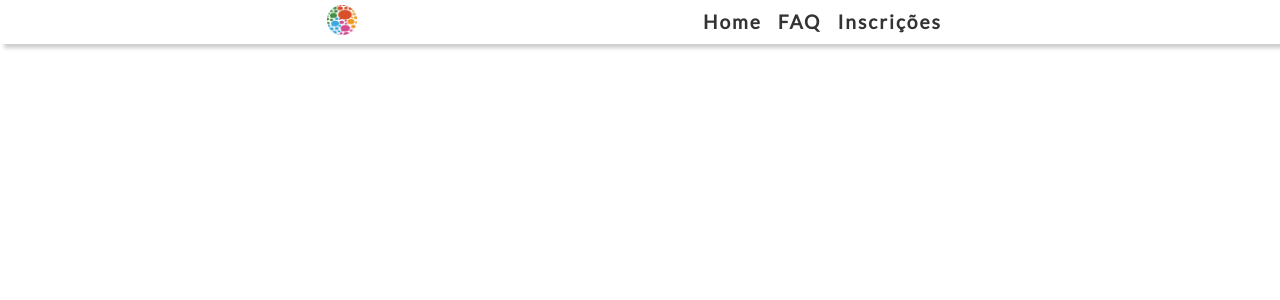
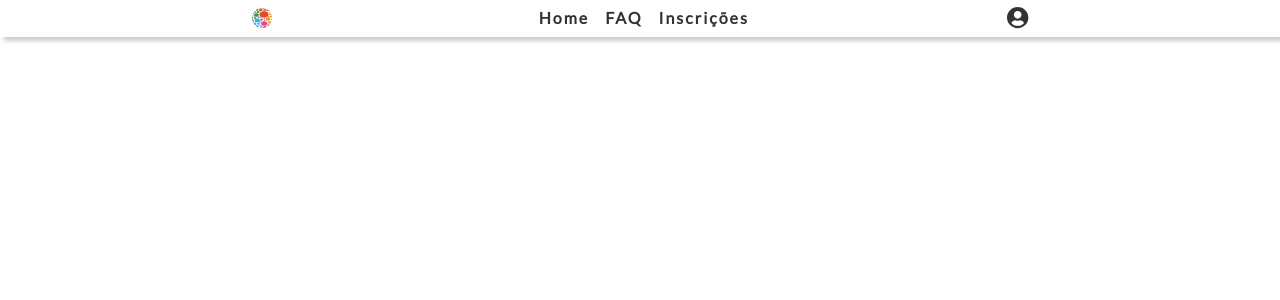
Before and after one commit to tecnologia-share/site-sisins2021, a Next.js app: page / in a window 1280 px wide. Shown: the top 300 px of the page. Built offline with nearby package versions, Linux system fonts and the light colour scheme.

Commit message:
Navbar partially finished

```diff
--- a/src/components/Nav/index.tsx
+++ b/src/components/Nav/index.tsx
@@ -9,6 +9,7 @@ export const Nav = () => {
       <StyledNav>
         <Logo />
         <NavMenu />
+        <LoginBtn href="/" />
       </StyledNav>
     </div>
   );
@@ -22,8 +23,8 @@ export const Logo = () => {
           alt="Logo da Share"
           src="/Navbarbrand.png"
           layout="intrinsic"
-          width={30}
-          height={30}
+          width={20}
+          height={20}
         />
       </a>
     </StyledLogo>
@@ -50,7 +51,7 @@ const MenuHamb = () => {
   );
 };
 
-function Button({ href, name }) {
+function Button({ href, name, className }) {
   return (
     <Link href={href} passHref>
       <StyledBtn className={name}>{name}</StyledBtn>
@@ -61,7 +62,7 @@ function Button({ href, name }) {
 const Btn = ({ href, name, className }) => {
   return (
     <StyledButton>
-      <Button href={href} name={name} />
+      <Button href={href} name={name} className={className} />
     </StyledButton>
   );
 };
@@ -70,3 +71,45 @@ Button.propTypes = {
   href: PropTypes.node.isRequired,
   name: PropTypes.node.isRequired,
 };
+
+export const UserIcon = () => {
+  return (
+    <>
+      <span
+        data-balloon="size: 2x"
+        data-balloon-pos="up"
+        className="db color-inherit link hover-grape login"
+      >
+        <svg
+          aria-hidden="true"
+          focusable="false"
+          data-prefix="fas"
+          data-icon="user-circle"
+          role="img"
+          xmlns="http://www.w3.org/2000/svg"
+          viewBox="0 0 696 512"
+          className="svg-inline--fa fa-user-circle fa-w-16 fa-2x"
+          width={30}
+          height={30}
+        >
+          ::before
+          <path
+            fill="currentColor"
+            d="M248 8C111 8 0 119 0 256s111 248 248 248 248-111 248-248S385 8 248 8zm0 96c48.6 0 88 39.4 88 88s-39.4 88-88 88-88-39.4-88-88 39.4-88 88-88zm0 344c-58.7 0-111.3-26.6-146.5-68.2 18.8-35.4 55.6-59.8 98.5-59.8 2.4 0 4.8.4 7.1 1.1 13 4.2 26.6 6.9 40.9 6.9 14.3 0 28-2.7 40.9-6.9 2.3-.7 4.7-1.1 7.1-1.1 42.9 0 79.7 24.4 98.5 59.8C359.3 421.4 306.7 448 248 448z"
+            className=""
+          ></path>
+        </svg>
+      </span>
+    </>
+  );
+};
+
+function LoginBtn({ href }) {
+  return (
+    <Link href={href} passHref>
+      <a href={href}>
+        <UserIcon />
+      </a>
+    </Link>
+  );
+}
--- a/src/components/Nav/styles.ts
+++ b/src/components/Nav/styles.ts
@@ -14,7 +14,6 @@ export const StyledNav = styled.nav.attrs((props) => ({
 `;
 
 export const StyledNavMenu = styled.section`
-  justify-content: space-around;
   align-items: center;
   height: 100%;
   letter-spacing: 5px;
@@ -29,6 +28,8 @@ export const StyledMenuHamb = styled.div`
 
 export const StyledLogo = styled.div`
   padding: 0.3rem;
+  margin-left: 0.3rem;
+  margin-top: 0.2rem;
 `;
 
 export const StyledButton = styled.li`
@@ -45,7 +46,7 @@ export const StyledBtn = styled.a`
   align-items: center;
   width: 100%;
   height: auto;
-  font-size: 1.2rem;
+  font-size: 1rem;
 `;
 
 export const Btn = styled.div`
--- a/src/styles/globals.css
+++ b/src/styles/globals.css
@@ -11,7 +11,7 @@ body > div:first-child {
 }
 a:hover {
   color: rgba(0, 0, 0, 0.4);
-  transition: linear 2s;
+  transition: linear 1s;
 }
 .lista {
   display: grid;
@@ -21,7 +21,23 @@ a:hover {
   align-items: center;
   grid-template: 'home faq inscricoes inscricoes' 1fr;
 }
+a:active {
+  text-decoration: underline solid #3482fb 2px;
+  text-underline-offset: 0.4rem;
+  transition: linear 0.1ms;
+}
+svg {
+  color: rgba(0, 0, 0, 0.8);
+  transition: linear 1s;
+  padding-top: 0.2rem;
+}
+svg:hover {
+  color: rgba(50, 150, 150, 0.7);
+}
 
+.login {
+  padding-top: 0.3rem;
+}
 /* FONTS
 font-family: 'Poppins', sans-serif;
 font-family: 'Redressed', cursive;
```
Also changed, not shown: src/components/styles.ts (deleted, +0 -14 lines), public/User.svg (added), public/user.png (added).
